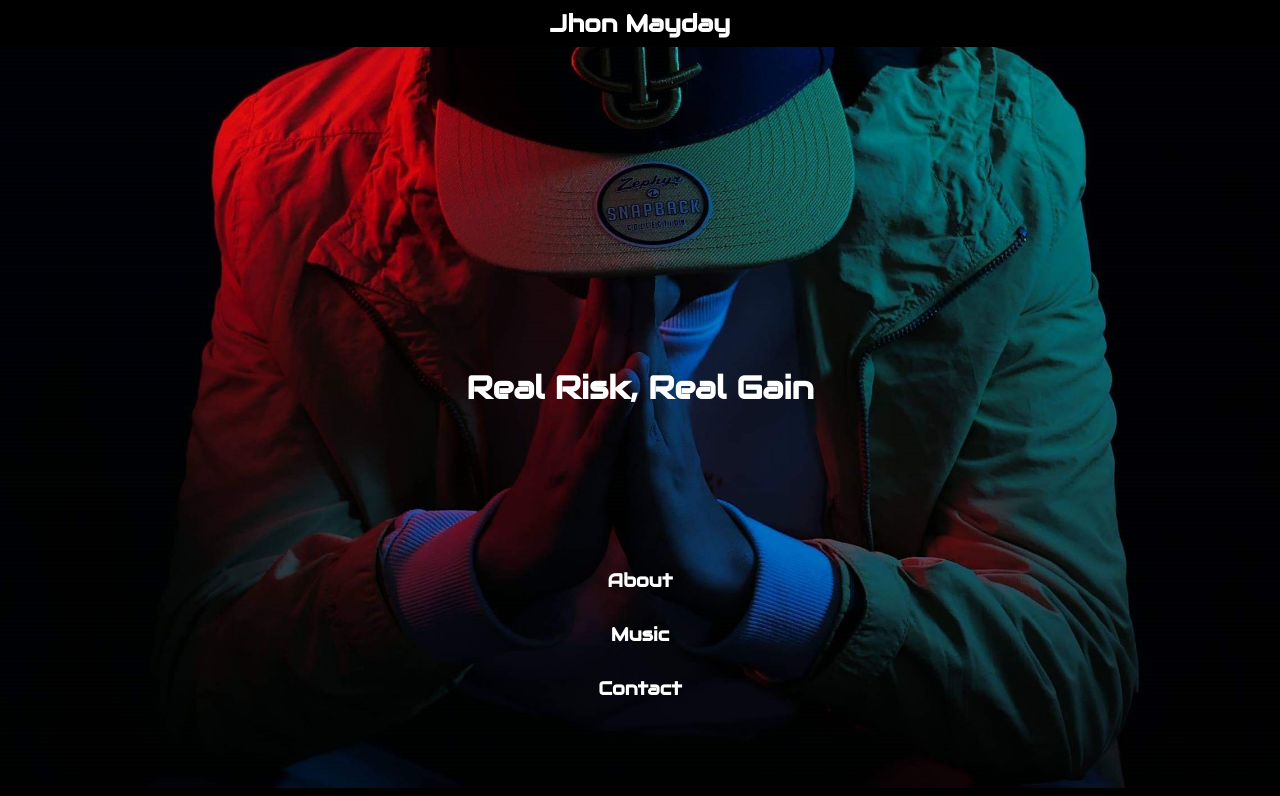
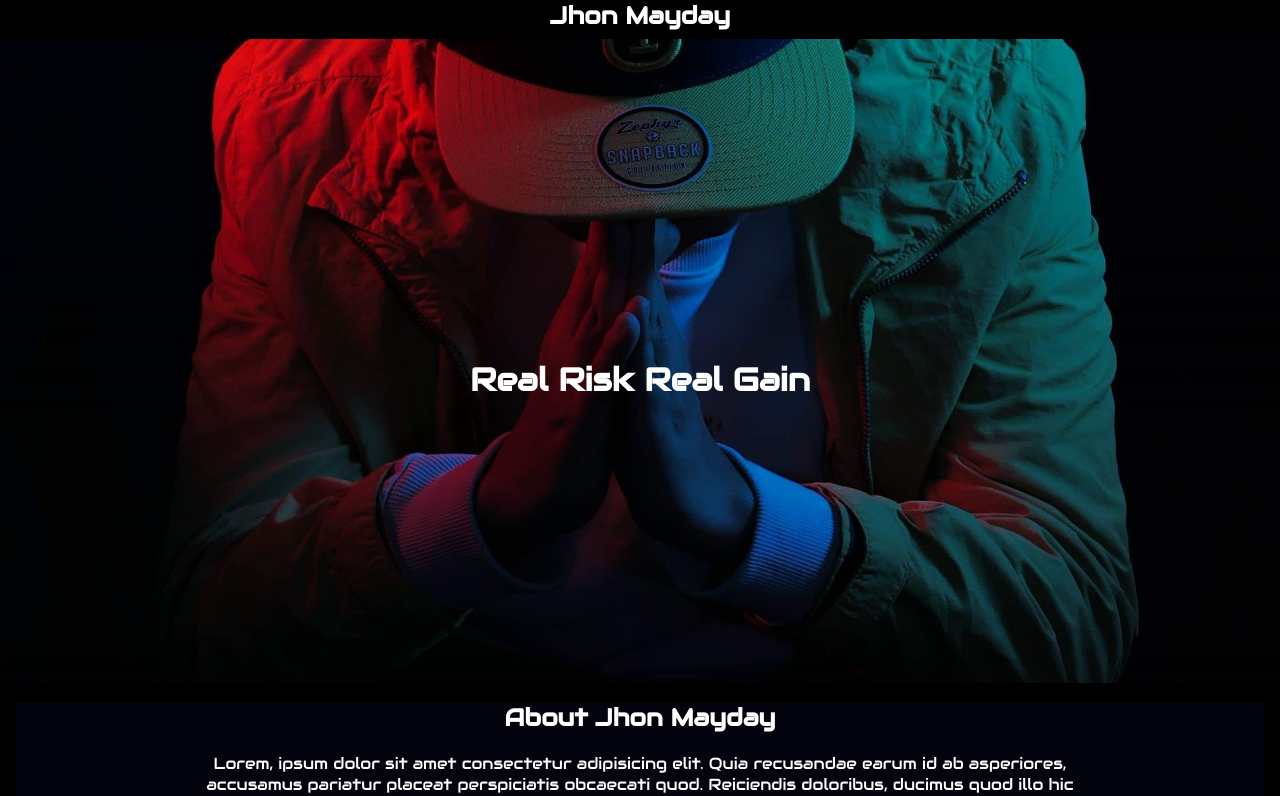
Before and after one commit to hassankhairi/JhonMayday.github.io, a plain HTML site: page index.html in a window 1280 px wide. Shown: the top 796 px of the page. Drawn offline with Linux system fonts and the light colour scheme.

Commit message:
Add files via upload

```diff
--- a/css/main.css
+++ b/css/main.css
@@ -4,6 +4,18 @@ body{
     font-family: 'Audiowide', cursive;
     margin: 0;
     background-color: black;
+    text-align: center;
+}
+
+.topnav a {
+    color: white;
+    text-decoration: none;
+    font-weight: bold;
+    font-size: 1.5rem;
+}
+
+.topnav {
+    margin-bottom: 8px;
 }
 
 .hero-bg {
@@ -17,15 +29,10 @@ body{
     margin: 0;
 }
 
-.topnav h2{
-    color: rgb(255, 255, 255);
-    text-align: center;
-    margin: 8px;
-}
 
 .hero-bg h1{
     padding-top: 10em;
-    padding-bottom: 4em;
+    padding-bottom: 6em;
     font-size: 2rem;
     margin-top: 0;
 }
@@ -34,21 +41,27 @@ h3{
     padding: .3em;
 }
 
+.about{
+    padding: 0 5em 0 5em;
+}
+
 .content {
     background-color: rgb(4, 4, 15);
     color: white;
     text-align: center;
+    margin: 1em;
 }
 
 .about{
     background-color: rgb(4, 4, 15);
-
+    margin: 0 6em 1em 6em ;
+    position: relative;
 }
 
 .music {
     background-color: rgb(16, 19, 41);
 }
 
-.contact{
-    padding-bottom: 1em;
+.linked {
+    padding: 0 3em 0 3em;
 }
--- a/index.html
+++ b/index.html
@@ -8,16 +8,11 @@
 </head>
 <body>
     <div class="topnav">
-       <h2>Jhon Mayday</h2>
+        <a href="#">Jhon Mayday</a>
     </div>
-
     <div class="hero-bg">
         <section>
-
-            <h1>Real Risk, Real Gain</h1>
-            <h3>About</h3>
-            <h3>Music</h3>
-            <h3>Contact</h3>
+            <h1>Real Risk Real Gain</h1>
         </section>
     </div>
     <div class="content">
@@ -31,6 +26,11 @@
         </section>
         <section class="contact">
             <h2>Reach Me</h2>
+            <div>
+                <a href="https://www.instagram.com/jhonmayday/"><img src="../images/insta3.png" class="insta" style="width:10%"></a>
+                <a href="https://www.linkedin.com/in/jhon-carhuaz-513953196"><img src="../images/link3.png" class="linked" style="width:10%"></a>
+                <a href="https://twitter.com/JhonMayday?s=09"><img src="../images/twitter.png" class="twitter" style="width:10%"></a>
+            </div>
         </section>
     </div>
 
```
Also changed, not shown: images/insta3.png (added), images/link3.png (added), images/twitter.png (added).
